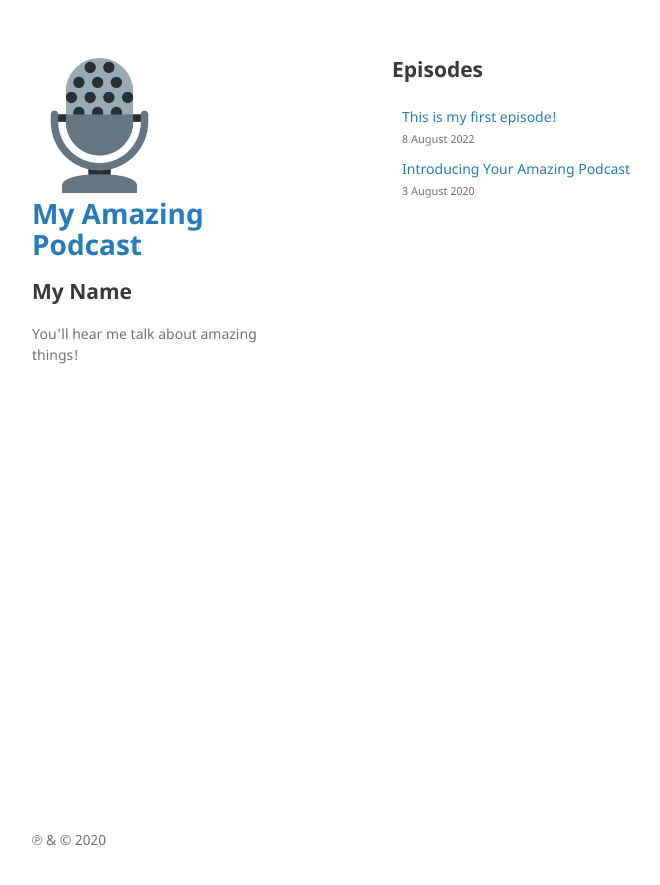
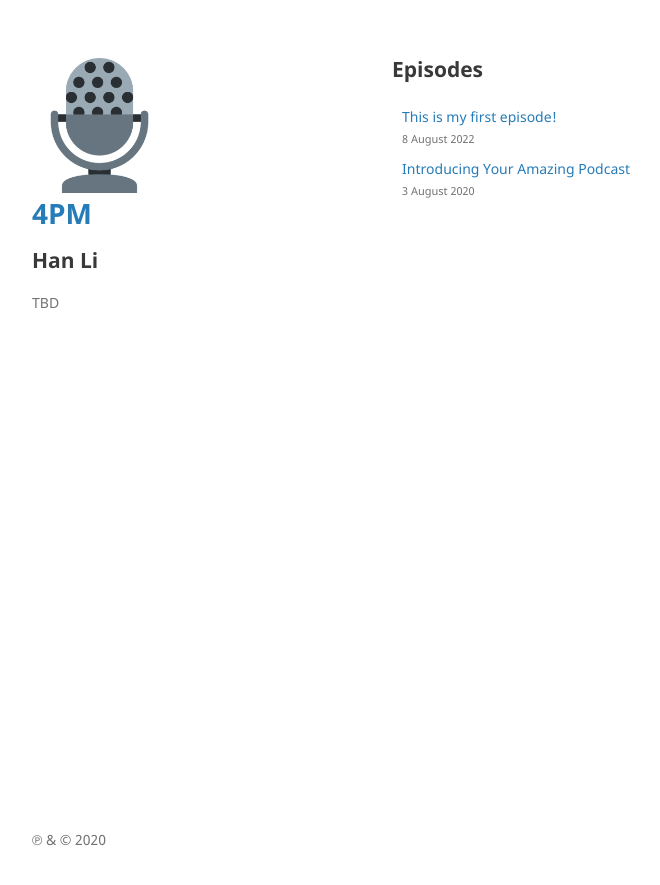
Before and after one commit to Rabeeahhh/4PM, a Jekyll site: the page built from index.md, in a window 1280 px wide. Shown: the top 885 px of the page, without its empty margins (178-838 px from the left). Built offline with Jekyll 4.4.1, drawn with Linux system fonts in a browser that asks for light colours.

Commit message:
Initial commit, updated some data in config

```diff
--- a/_config.yml
+++ b/_config.yml
@@ -1,6 +1,6 @@
-title: My Amazing Podcast
-description: You'll hear me talk about amazing things!
-author: My Name
+title: 4PM
+description: TBD
+author: Han Li
 email: my@email.com
 lang: en-us
 copyright: "&#x2117; &amp; &#xA9; 2020"
```
